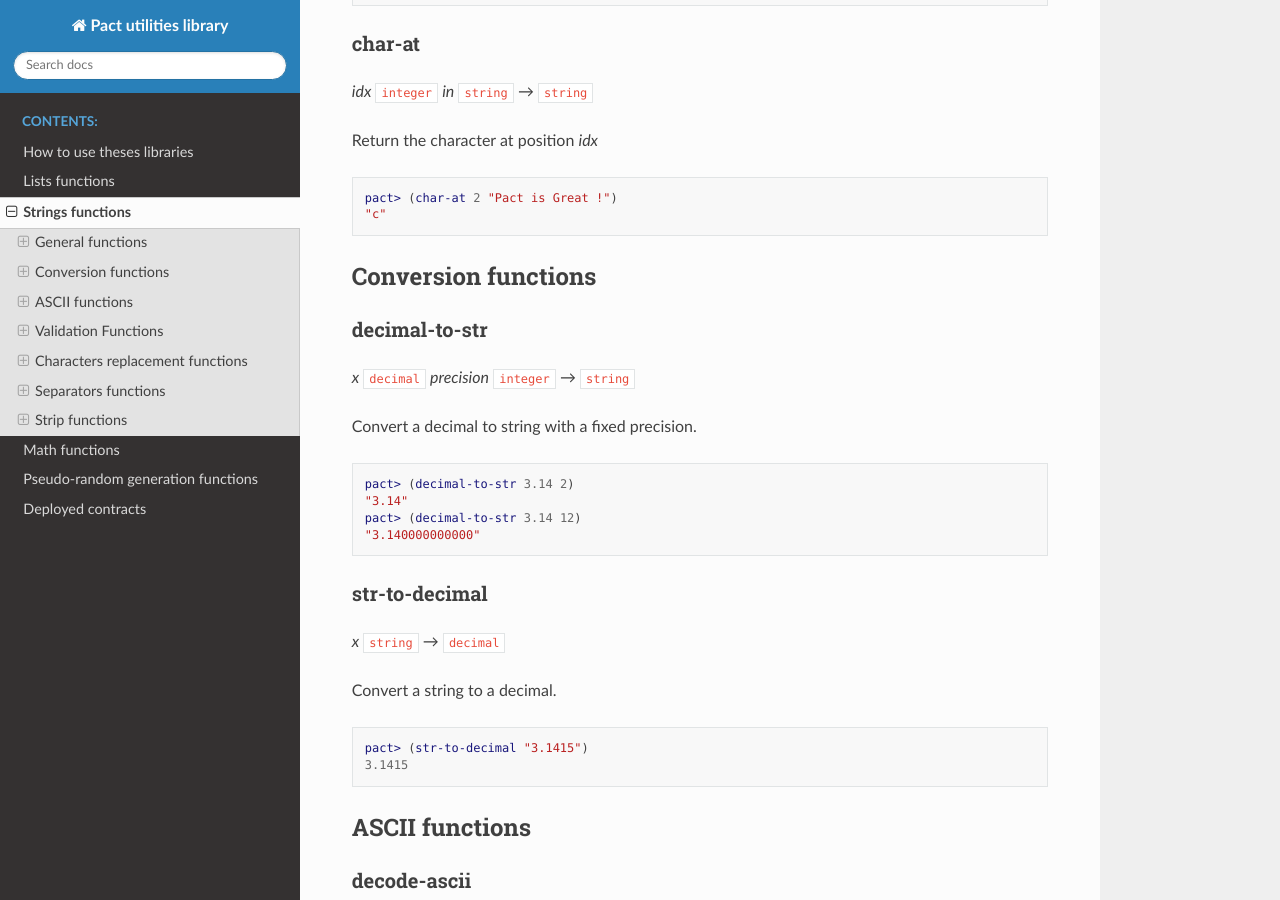
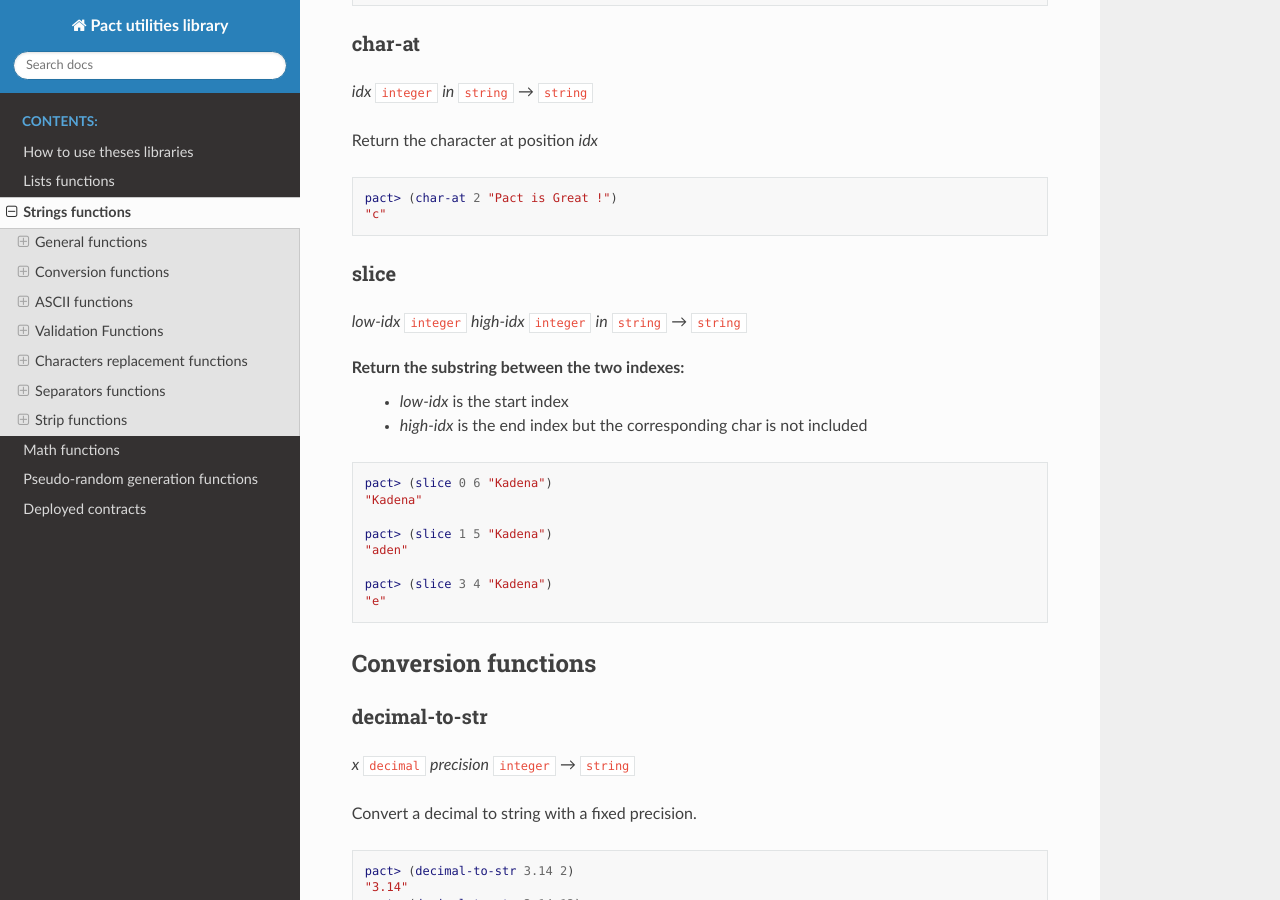
Before and after one commit to CryptoPascal31/pact-util-lib, a Sphinx documentation site: the page built from docs/source/util-strings.rst, in a window 1280 px wide and 900 px high, scrolled down 714 px. Built offline with Sphinx 7.4.7 and the Read the Docs theme 2.0.0, drawn with Linux system fonts in a browser that asks for light colours.

Commit message:
Add slice strings function

```diff
--- a/docs/source/util-strings.rst
+++ b/docs/source/util-strings.rst
@@ -39,6 +39,26 @@ Return the character at position *idx*
 
   pact> (char-at 2 "Pact is Great !")
   "c"
+
+slice
+~~~~~
+*low-idx* ``integer`` *high-idx* ``integer`` *in* ``string`` *→* ``string``
+
+Return the substring between the two indexes:
+  * *low-idx* is the start index
+  * *high-idx* is the end index but the corresponding char is not included
+
+.. code:: lisp
+
+  pact> (slice 0 6 "Kadena")
+  "Kadena"
+
+  pact> (slice 1 5 "Kadena")
+  "aden"
+
+  pact> (slice 3 4 "Kadena")
+  "e"
+
 
 Conversion functions
 --------------------
```
Also changed, not shown: README.md (+1 -0 lines), 2 other files.
